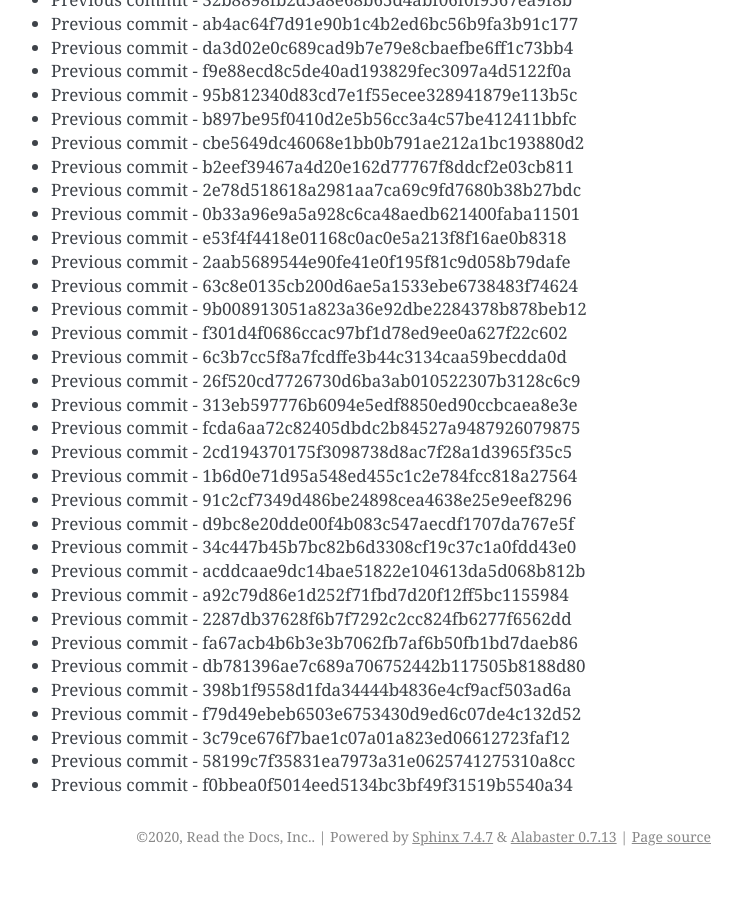
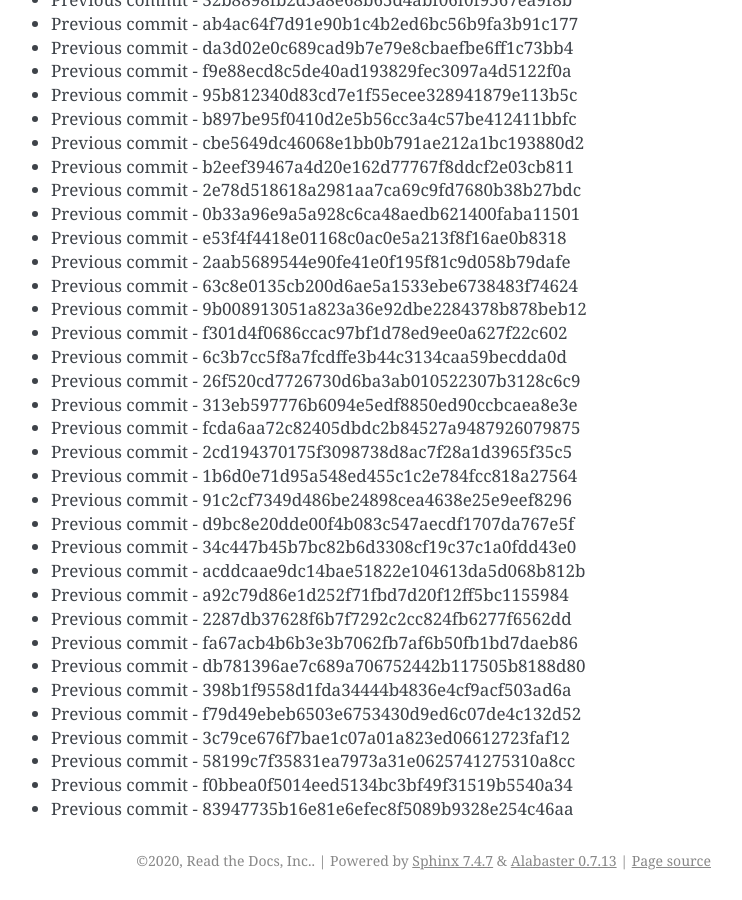
Before and after one commit to readthedocs/rtd-git-stresstest, a Sphinx documentation site: the page built from docs/updates.rst, in a window 1280 px wide and 900 px high, scrolled down 77924 px. Shown: the whole window, without its empty margins (399-1141 px from the left). Built offline with Sphinx 7.4.7, drawn with Linux system fonts in a browser that asks for light colours; before the commit the page ends 78800 px from its top, so only the background shows below that.

Commit message:
Generating commit from previous: 83947735b16e81e6efec8f5089b9328e254c46aa

```diff
--- a/docs/updates.rst
+++ b/docs/updates.rst
@@ -3306,3 +3306,4 @@ It can be tested for any performance characteristics.
 * Previous commit - 3c79ce676f7bae1c07a01a823ed06612723faf12
 * Previous commit - 58199c7f35831ea7973a31e0625741275310a8cc
 * Previous commit - f0bbea0f5014eed5134bc3bf49f31519b5540a34
+* Previous commit - 83947735b16e81e6efec8f5089b9328e254c46aa
```
